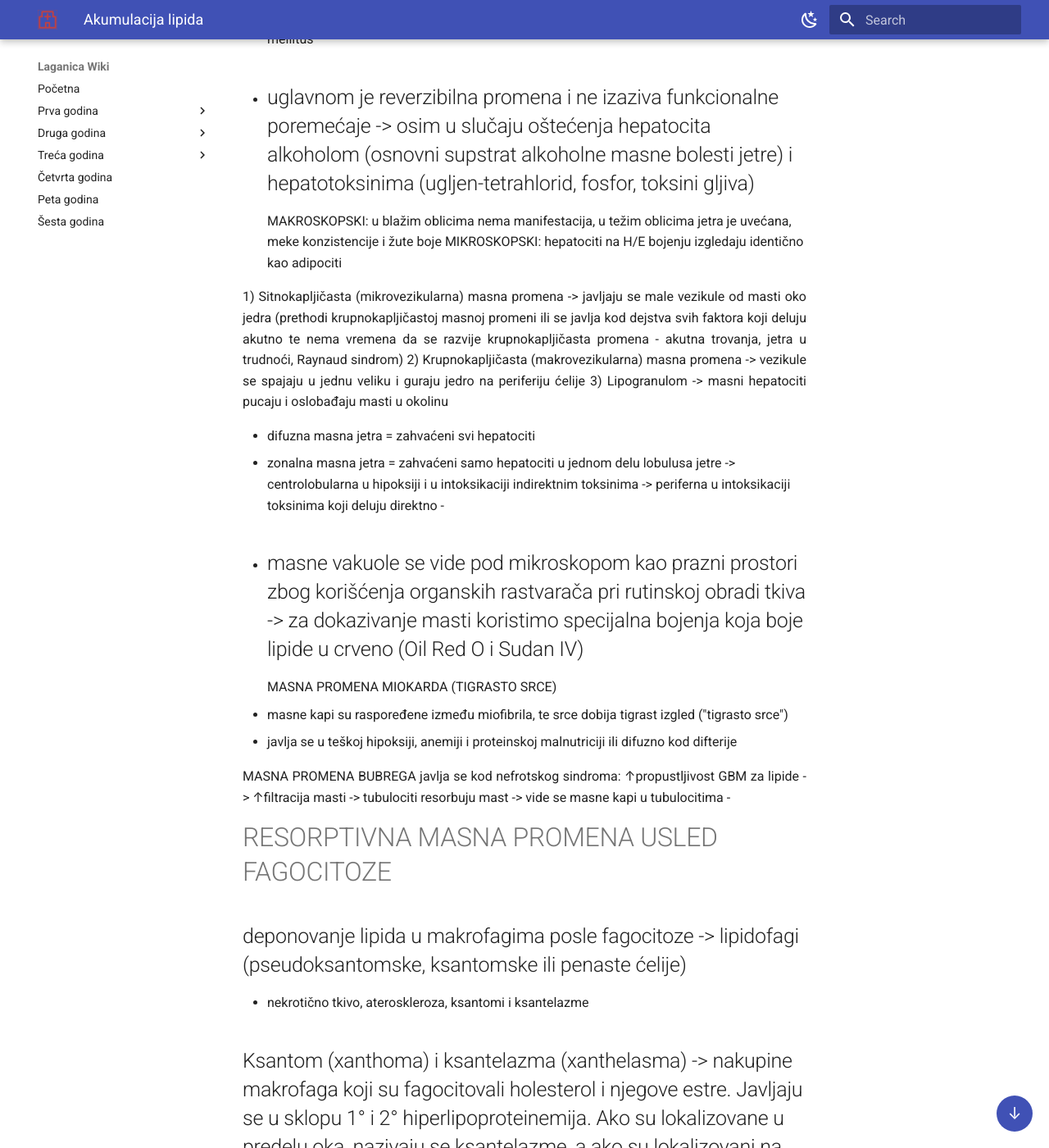
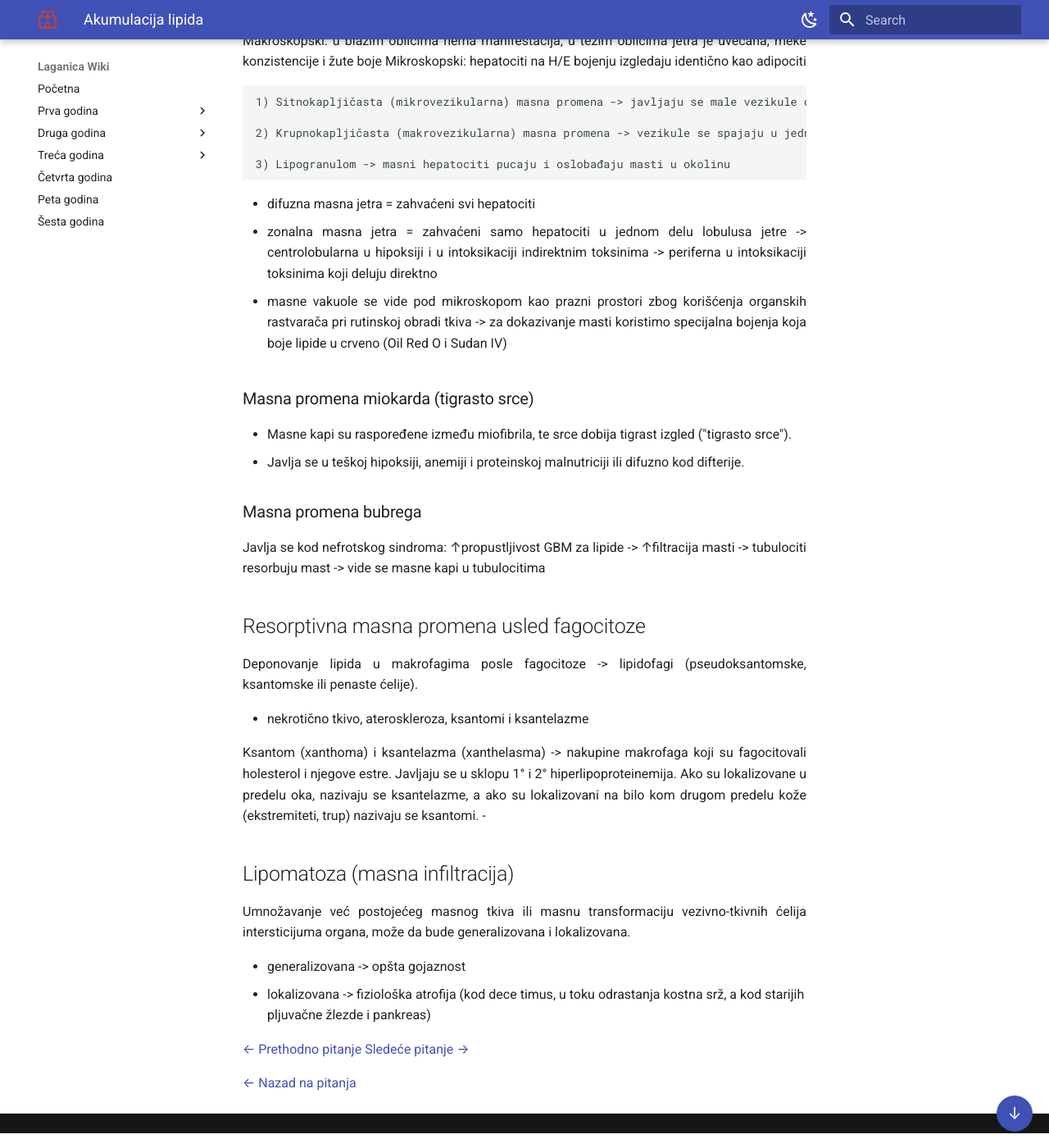
Before and after one commit to Goga-NG/laganica-wiki, an MkDocs documentation site: the page built from docs/treca-godina/patologija/opsta-patologija/akumulacija-lipida.md, in a window 1280 px wide and 1400 px high, scrolled down 726 px. Shown: the whole window at 82% size. Built offline with MkDocs 1.6.1 and Material for MkDocs 9.7.7, drawn with Linux system fonts in a browser that asks for light colours; some of the changed text lies outside the part shown.

Commit message:
aktinomikoza, lipidna promena

```diff
--- a/docs/treca-godina/patologija/opsta-patologija/akumulacija-lipida.md
+++ b/docs/treca-godina/patologija/opsta-patologija/akumulacija-lipida.md
@@ -1,52 +1,67 @@
 # Akumulacija lipida
 
 Masti (lipidi) se u organizmu mogu nakupljati zbog:
-1) poremećaja metabolizma neutralnih masti -> masna promena i lipomatoza
-2) genetski uslovljenog nedostatka enzima koji razgrađuje masti -> lipidoze
 
-# MASNA PROMENA (MASNA METAMORFOZA, MASNA TRANSFORMACIJA)
-podrazumeva abnormalno nakupljanje masti, uglavnom u vidu triacilglicerola (TAG), u citoplazmi parenhimskih ćelija koje normalno ne sadrže masti
--
-- uglavnom je reverzibilne prirode
-- obično su zahvaćena ona tkiva koja svoje energetske potrebe pokrivaju mastima (jetra, slezina, bubrezi, srce, mišići)
--
-MASNA PROMENA JETRE (STEATOSIS HEPATIS)
+	1) poremećaja metabolizma neutralnih masti -> masna promena i lipomatoza
+
+	2) genetski uslovljenog nedostatka enzima koji razgrađuje masti -> lipidoze
+
+# Masna promena
+
+Podrazumeva abnormalno nakupljanje masti, uglavnom u vidu triacilglicerola (TAG), u citoplazmi parenhimskih ćelija koje normalno ne sadrže masti.
+Uglavnom je reverzibilne prirode.
+Obično su zahvaćena ona tkiva koja svoje energetske potrebe pokrivaju mastima (jetra, slezina, bubrezi, srce, mišići).
+
+### Masna promena jetre (steatosis hepatis)
+
 - nagomilavanje neutralnih masti u hepatocitima
 - etiologija: alkohol (najčešće), hipoksija, proteinska malnutricija, toksini, gojaznost, diabetes mellitus
 - uglavnom je reverzibilna promena i ne izaziva funkcionalne poremećaje -> osim u slučaju oštećenja hepatocita alkoholom (osnovni supstrat alkoholne masne bolesti jetre) i hepatotoksinima (ugljen-tetrahlorid, fosfor, toksini gljiva)
--
-MAKROSKOPSKI: u blažim oblicima nema manifestacija, u težim oblicima jetra je uvećana, meke konzistencije i žute boje
-MIKROSKOPSKI: hepatociti na H/E bojenju izgledaju identično kao adipociti
 
-1) Sitnokapljičasta (mikrovezikularna) masna promena -> javljaju se male vezikule od masti oko jedra (prethodi krupnokapljičastoj masnoj promeni ili se javlja kod dejstva svih faktora koji deluju akutno te nema vremena da se razvije krupnokapljičasta promena - akutna trovanja, jetra u trudnoći, Raynaud sindrom)
-2) Krupnokapljičasta (makrovezikularna) masna promena -> vezikule se spajaju u jednu veliku i guraju jedro na periferiju ćelije
-3) Lipogranulom -> masni hepatociti pucaju i oslobađaju masti u okolinu
+Makroskopski: u blažim oblicima nema manifestacija, u težim oblicima jetra je uvećana, meke konzistencije i žute boje
+Mikroskopski: hepatociti na H/E bojenju izgledaju identično kao adipociti
+
+	1) Sitnokapljičasta (mikrovezikularna) masna promena -> javljaju se male vezikule od masti oko jedra (prethodi krupnokapljičastoj masnoj promeni ili se javlja kod dejstva svih faktora koji deluju akutno te nema vremena da se razvije krupnokapljičasta promena - akutna trovanja, jetra u trudnoći, Raynaud sindrom)
+
+	2) Krupnokapljičasta (makrovezikularna) masna promena -> vezikule se spajaju u jednu veliku i guraju jedro na periferiju ćelije
+
+	3) Lipogranulom -> masni hepatociti pucaju i oslobađaju masti u okolinu
 
 - difuzna masna jetra = zahvaćeni svi hepatociti
 - zonalna masna jetra = zahvaćeni samo hepatociti u jednom delu lobulusa jetre
   -> centrolobularna u hipoksiji i u intoksikaciji indirektnim toksinima
   -> periferna u intoksikaciji toksinima koji deluju direktno
--
+
 - masne vakuole se vide pod mikroskopom kao prazni prostori zbog korišćenja organskih rastvarača pri rutinskoj obradi tkiva -> za dokazivanje masti koristimo specijalna bojenja koja boje lipide u crveno (Oil Red O i Sudan IV)
--
-MASNA PROMENA MIOKARDA (TIGRASTO SRCE)
-- masne kapi su raspoređene između miofibrila, te srce dobija tigrast izgled ("tigrasto srce")
-- javlja se u teškoj hipoksiji, anemiji i proteinskoj malnutriciji ili difuzno kod difterije
 
-MASNA PROMENA BUBREGA
-javlja se kod nefrotskog sindroma: ↑propustljivost GBM za lipide -> ↑filtracija masti -> tubulociti resorbuju mast -> vide se masne kapi u tubulocitima
--
-# RESORPTIVNA MASNA PROMENA USLED FAGOCITOZE
-deponovanje lipida u makrofagima posle fagocitoze -> lipidofagi (pseudoksantomske, ksantomske ili penaste ćelije)
--
+### Masna promena miokarda (tigrasto srce)
+
+- Masne kapi su raspoređene između miofibrila, te srce dobija tigrast izgled ("tigrasto srce").
+- Javlja se u teškoj hipoksiji, anemiji i proteinskoj malnutriciji ili difuzno kod difterije.
+
+### Masna promena bubrega
+
+Javlja se kod nefrotskog sindroma: ↑propustljivost GBM za lipide -> ↑filtracija masti -> tubulociti resorbuju mast -> vide se masne kapi u tubulocitima
+
+## Resorptivna masna promena usled fagocitoze
+
+Deponovanje lipida u makrofagima posle fagocitoze -> lipidofagi (pseudoksantomske, ksantomske ili penaste ćelije).
+
 - nekrotično tkivo, ateroskleroza, ksantomi i ksantelazme
 
-Ksantom (xanthoma) i ksantelazma (xanthelasma) -> nakupine makrofaga koji su fagocitovali holesterol i njegove estre. Javljaju se u sklopu 1° i 2° hiperlipoproteinemija. Ako su lokalizovane u predelu oka, nazivaju se ksantelazme, a ako su lokalizovani na bilo kom drugom predelu kože (ekstremiteti, trup) nazivaju se ksantomi
+Ksantom (xanthoma) i ksantelazma (xanthelasma) -> nakupine makrofaga koji su fagocitovali holesterol i njegove estre.
+Javljaju se u sklopu 1° i 2° hiperlipoproteinemija. Ako su lokalizovane u predelu oka, nazivaju se ksantelazme, a ako su lokalizovani na bilo kom drugom predelu kože (ekstremiteti, trup) nazivaju se ksantomi.
 -
-# LIPOMATOZA (MASNA INFILTRACIJA)
-umnožavanje već postojećeg masnog tkiva ili masnu transformaciju vezivno-tkivnih ćelija intersticijuma organa, može da bude generalizovana i lokalizovana
--
+## Lipomatoza (masna infiltracija)
+
+Umnožavanje već postojećeg masnog tkiva ili masnu transformaciju vezivno-tkivnih ćelija intersticijuma organa, može da bude generalizovana i lokalizovana.
+
 - generalizovana -> opšta gojaznost
 - lokalizovana -> fiziološka atrofija (kod dece timus, u toku odrastanja kostna srž, a kod starijih pljuvačne žlezde i pankreas)
 
+
+[← Prethodno pitanje](hipovitaminoze.md)
+[Sledeće pitanje →](lipidoze.md)
+
+
 [← Nazad na pitanja](index.md)
```
Also changed, not shown: docs/treca-godina/patologija/opsta-patologija/aktinomikoza.md (+17 -6 lines), docs/treca-godina/patologija/opsta-patologija/index.md (+1 -1 lines).
